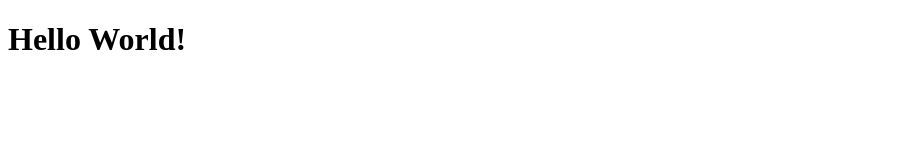
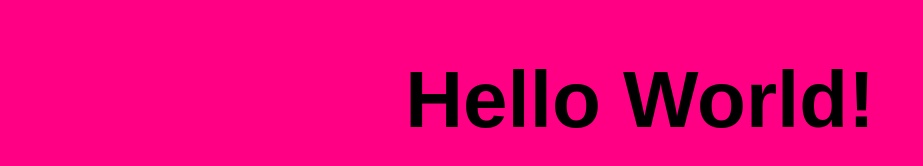
Before and after one commit to elisemcclain/clementine, a plain HTML site: page index.html in a window 1280 px wide. Shown: the whole page, without its empty margins (0-923 px from the left). Drawn offline with Linux system fonts and the light colour scheme.

Commit message:
add style.css, connect to index.html

```diff
--- a/index.html
+++ b/index.html
@@ -1,9 +1,10 @@
 <!DOCTYPE html>
 <html lang="en">
     <head>
+        <link rel="stylesheet" href="style.css" />
         <title>Clementine</title>
-      </head>
-      <body>
+    </head>
+    <body>
         <h1>Hello World!</h1>
-      </body>
+    </body>
 </html>
--- /dev/null
+++ b/style.css
@@ -0,0 +1,6 @@
+body {
+    background: #ff0084;
+    text-align: center;
+    font-family:Arial, Helvetica, sans-serif;
+    font-size: 40px;
+}
```
